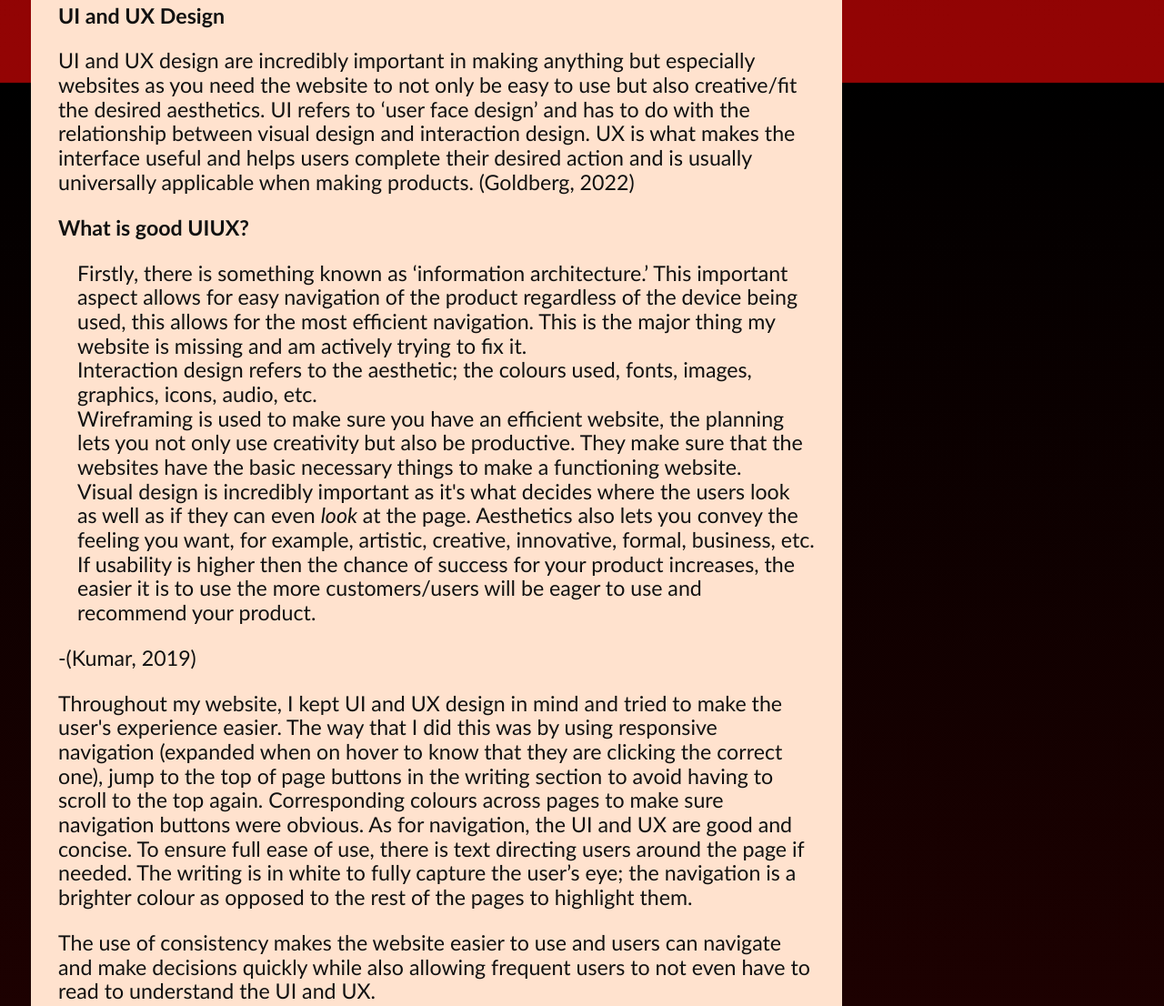
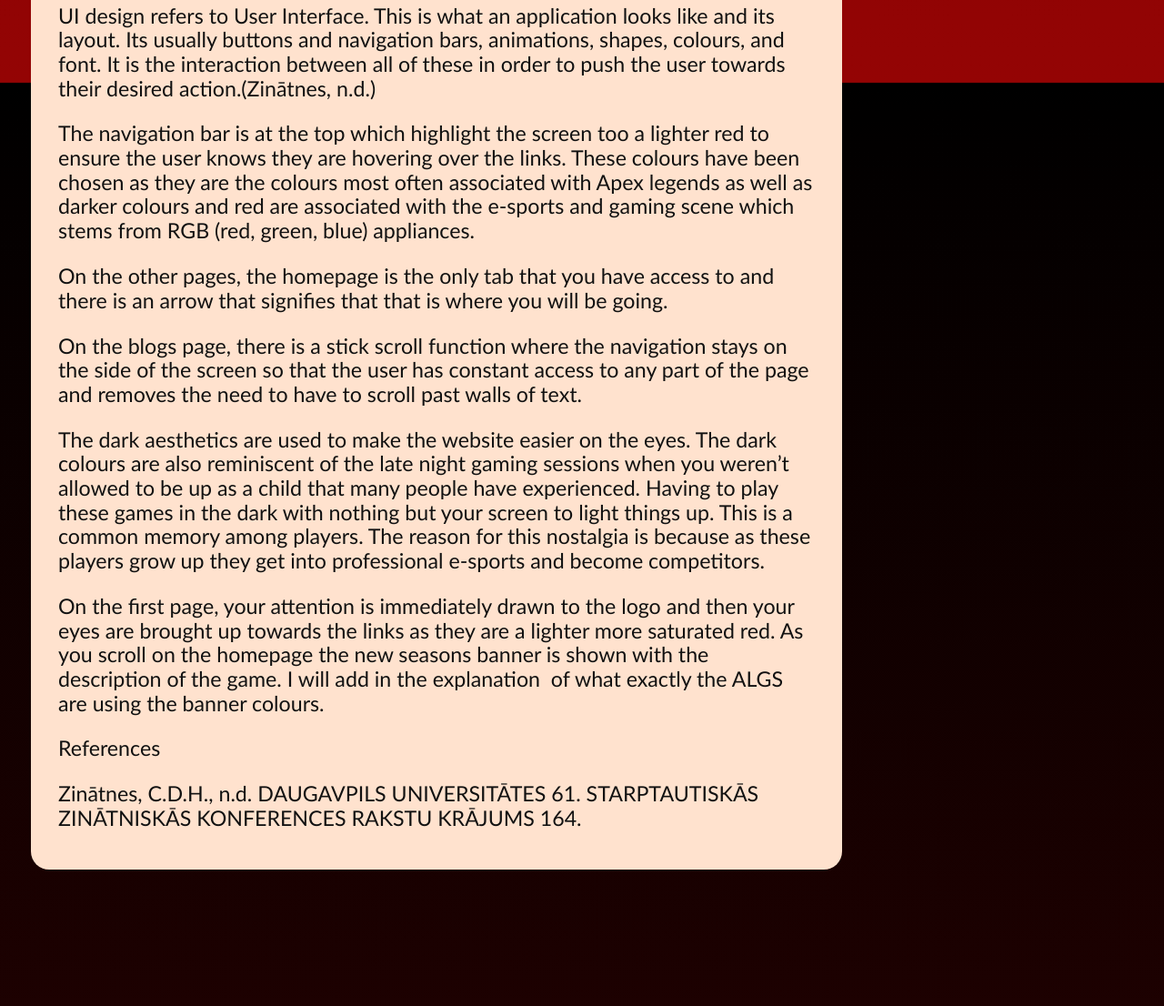
Before and after one commit to onlywoo/Website2, a plain HTML site: page Website/blogs.html in a window 1280 px wide. Shown: the part 5109-6215 px from the top of the page at 91% size. Drawn offline with Linux system fonts and the light colour scheme.

Commit message:
UploadUIUX

```diff
--- a/Website/blogs.html
+++ b/Website/blogs.html
@@ -69,26 +69,18 @@
             <div class="writings" aria-label="text on the analysis of my UI and UXs">
 
             <h3>Analysis on my UI and UX  </h3>
-            <p><strong>UI and UX Design</strong></p>
-          <p>UI and UX design are incredibly important in making anything but especially websites as you need the website to not only be easy to use but also creative/fit the desired aesthetics. UI refers to &lsquo;user face design&rsquo; and has to do with the relationship between visual design and interaction design. UX is what makes the interface useful and helps users complete their desired action and is usually universally applicable when making products. (Goldberg, 2022)</p>
-          <p><strong>What is good UIUX?</strong></p>
-          <ol>
-              <li>Firstly, there is something known as &lsquo;information architecture.&rsquo; This important aspect allows for easy navigation of the product regardless of the device being used, this allows for the most efficient navigation. This is the major thing my website is missing and am actively trying to fix it.</li>
-              <li>Interaction design refers to the aesthetic; the colours used, fonts, images, graphics, icons, audio, etc.</li>
-              <li>Wireframing is used to make sure you have an efficient website, the planning lets you not only use creativity but also be productive. They make sure that the websites have the basic necessary things to make a functioning website.</li>
-              <li>Visual design is incredibly important as it's what decides where the users look as well as if they can even<span>&nbsp;</span><em>look</em><span>&nbsp;</span>at the page. Aesthetics also lets you convey the feeling you want, for example, artistic, creative, innovative, formal, business, etc.</li>
-              <li>If usability is higher then the chance of success for your product increases, the easier it is to use the more customers/users will be eager to use and recommend your product.</li>
-          </ol>
-          <p>-(Kumar, 2019)</p>
-          <p>Throughout my website, I kept UI and UX design in mind and tried to make the user's experience easier. The way that I did this was by using responsive navigation (expanded when on hover to know that they are clicking the correct one), jump to the top of page buttons in the writing section to avoid having to scroll to the top again. Corresponding colours across pages to make sure navigation buttons were obvious. As for navigation, the UI and UX are good and concise. To ensure full ease of use, there is text directing users around the page if needed. The writing is in white to fully capture the user&rsquo;s eye; the navigation is a brighter colour as opposed to the rest of the pages to highlight them.</p>
-          <p>The use of consistency makes the website easier to use and users can navigate and make decisions quickly while also allowing frequent users to not even have to read to understand the UI and UX.</p>
-          <p>While I am content with my UI and UX there is room for improvement, for example, on the art page, the images are spread around and become confusing, there are also no captions, and the images are bigger than some and make the page look messy. Navigation becomes convoluted as there isn&rsquo;t much on the page vs the other pages and the amount of navigation there is. Another problem I have with the UI is that the pages do not adjust correctly as the resolution changes, I have ideas on how to fix it so the problem should not persist.</p>
-          <p><strong>&nbsp;</strong></p>
-          <p>&nbsp;</p>
-          <p><strong>References</strong></p>
-          <p>Goldberg, P. (2022) &lsquo;A crash course in user experience [+] interface design&rsquo; [Lecture], WSOA3028A: Interactive Media IIIA. University of the Witwatersrand, Johannesburg.</p>
-          <p>Kumar, A., 2019. Why UI UX is Highly Crucial to a Successful Project. Tricks Machine. URL https://www.tricksmachine.com/2019/08/why-ui-ux-highly-crucial-successful-project.html (accessed 5.27.22).</p>
-            <p>…</p>
+
+<p>UI design refers to User Interface. This is what an application looks like and its layout. Its usually buttons and navigation bars, animations, shapes, colours, and font. It is the interaction between all of these in order to push the user towards their desired action.(Zinātnes, n.d.)</p>
+<p>The navigation bar is at the top which highlight the screen too a lighter red to ensure the user knows they are hovering over the links. These colours have been chosen as they are the colours most often associated with Apex legends as well as darker colours and red are associated with the e-sports and gaming scene which stems from RGB (red, green, blue) appliances.</p>
+<p>On the other pages, the homepage is the only tab that you have access to and there is an arrow that signifies that that is where you will be going.</p>
+<p>On the blogs page, there is a stick scroll function where the navigation stays on the side of the screen so that the user has constant access to any part of the page and removes the need to have to scroll past walls of text.</p>
+<p>The dark aesthetics are used to make the website easier on the eyes. The dark colours are also reminiscent of the late night gaming sessions when you weren&rsquo;t allowed to be up as a child that many people have experienced. Having to play these games in the dark with nothing but your screen to light things up. This is a common memory among players. The reason for this nostalgia is because as these players grow up they get into professional e-sports and become competitors.</p>
+<p>On the first page, your attention is immediately drawn to the logo and then your eyes are brought up towards the links as they are a lighter more saturated red. As you scroll on the homepage the new seasons banner is shown with the description of the game. I will add in the explanation&nbsp; of what exactly the ALGS are using the banner colours.</p>
+References
+<p>
+Zinātnes, C.D.H., n.d. DAUGAVPILS UNIVERSITĀTES 61. STARPTAUTISKĀS ZINĀTNISKĀS KONFERENCES RAKSTU KRĀJUMS 164.</p>
+
+
             </div>
           </section>
 
```
